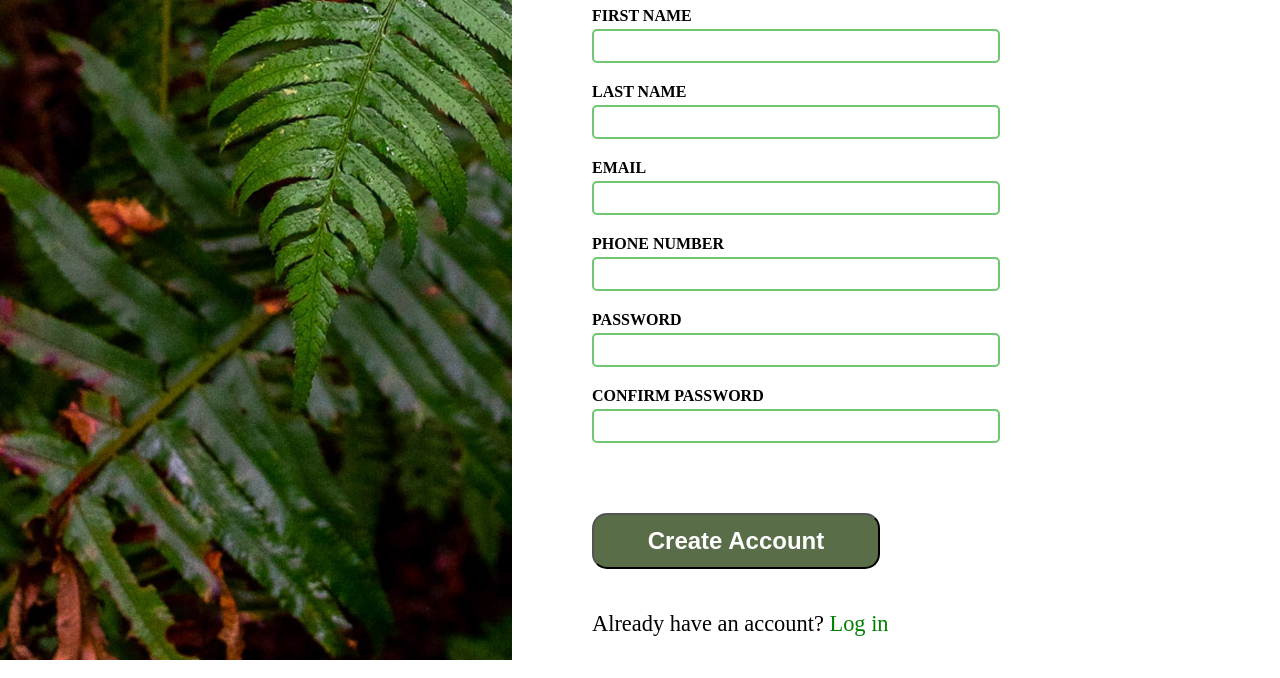
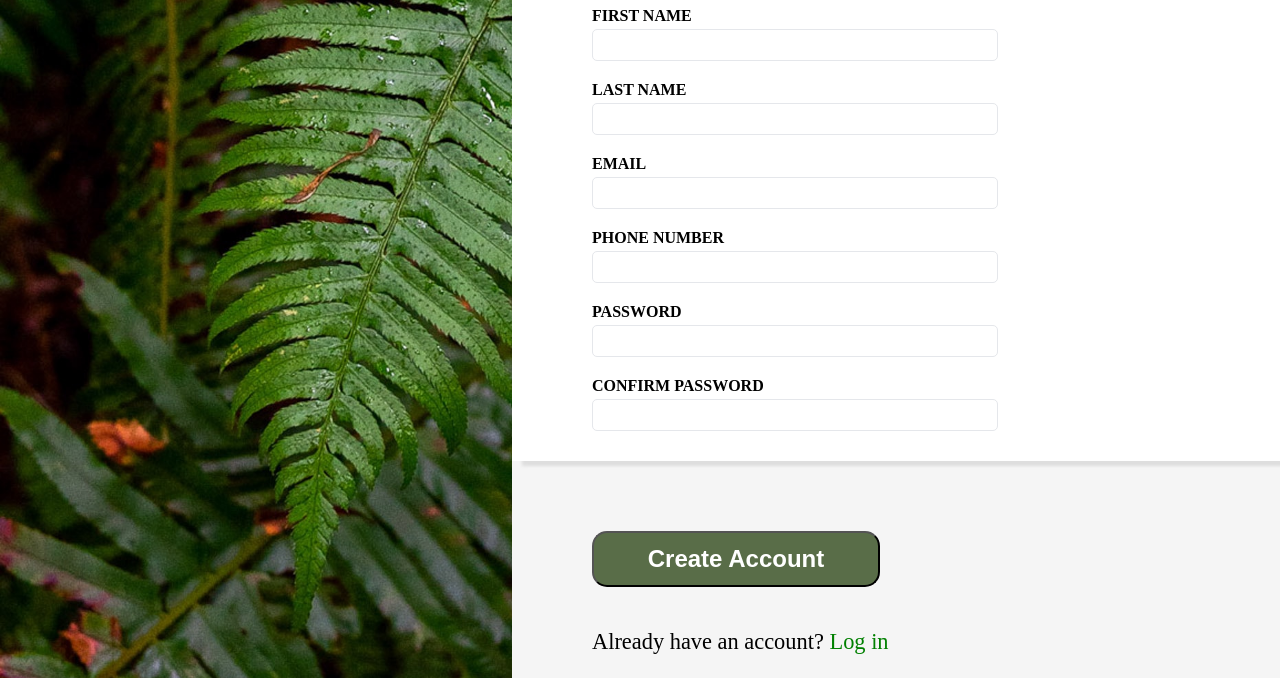
Before and after one commit to arskill11/Sign-up-Form, a plain HTML site: page index.html in a window 1280 px wide. Shown: the part 564-1242 px from the top of the page. Drawn offline with Linux system fonts and the light colour scheme.

Commit message:
2nd version

```diff
--- a/index.html
+++ b/index.html
@@ -21,21 +21,21 @@
             You know you want it.
         </p>
 
-        <form action="" method="get">
+        <form action="#" method="get">
             <div class="backgr">
                 <h1 class="formHeading">Let's do this!</h1>
                 <div class="forma">
                     <div class="inpt">
                         <label for="firstName">First name</label>
-                        <input type="text" id="firstName" name="firstName">
+                        <input type="text" id="firstName" name="firstName" required>
                     </div>
                     <div class="inpt">
                         <label for="lastName">Last name</label>
-                        <input type="text" id="lastName" name="lastName">
+                        <input type="text" id="lastName" name="lastName" required>
                     </div>
                     <div class="inpt">
                         <label for="email">email</label>
-                        <input type="email" id="email" name="email">
+                        <input type="email" id="email" name="email" required>
                     </div>
                     <div class="inpt">
                         <label for="phone">phone number</label>
@@ -43,11 +43,11 @@
                     </div>
                     <div class="inpt">
                         <label for="psswd">password</label>
-                        <input type="password" id="psswd" name="password">
+                        <input type="password" id="psswd" name="password" required>
                     </div>
                     <div class="inpt">
                         <label for="confPasswd">confirm password</label>
-                        <input type="password" id="confPasswd" name="confPasswd">
+                        <input type="password" id="confPasswd" name="confPasswd" required>
                     </div>
                 </div>
             </div>
--- a/style.css
+++ b/style.css
@@ -16,7 +16,7 @@ html {
 }
 
 .logo-container {
-    height: 100%;
+    min-height: 100vh;
     width: 40%;
     display: flex;
     color: white;
@@ -42,22 +42,21 @@ html {
 
 .odin-name {
     font-size: 6rem;
-    opacity: 1;
     font-family: norse-bold, sans-serif;
-    padding: 3.5rem 0 0 0;
+    align-self: center;
+    /*padding: 3.5rem 0 0 0;*/
 }
 
 .form-container {
     background-color: hsl(0, 0%, 96%);
     width: 60%;
-    height: 100vh;
     /*padding-left: 5rem;
     padding-right: 8rem;*/
     box-sizing: border-box;
     display: flex;
     flex-direction: column;
     gap: 50px;
-    min-width: 500px;
+    min-width: 550px;
 }
 
 .form-container .text {
@@ -77,16 +76,20 @@ html {
     row-gap: 20px;
     column-gap: 70px;
     align-self: center;
-    flex: 1 0 auto;
 }
 
 form {
     box-sizing: border-box;
     gap: 20px;
+    display: flex;
+    flex-direction: column;
+    flex-wrap: wrap;
+}
+
+.backgr {
     background-color: white;
     box-shadow: 10px 5px 3px rgb(222, 222, 222);
-    display: flex;
-    flex-direction: column;
+    padding-bottom: 30px;
 }
 
 .inpt {
@@ -114,17 +117,23 @@ label {
     font-weight: 600;
 }
 
-input:valid {
+input:valid:focus {
     border: 2px solid rgb(113, 199, 113);
 }
 
-input:invalid {
+input:invalid:focus {
     border: 2px solid rgb(224, 72, 72);
 }
 
+input:required {
+    border: 1px solid #E5E7EB;
+}
+
+
 input:focus {
+    outline: none;
     border: 2px solid rgb(126, 216, 255);
-    box-shadow: 3px 3px 2px rgb(104, 210, 255);
+    box-shadow: 2px 2px 2px rgb(65, 145, 179);
 }
 
 button {
```
